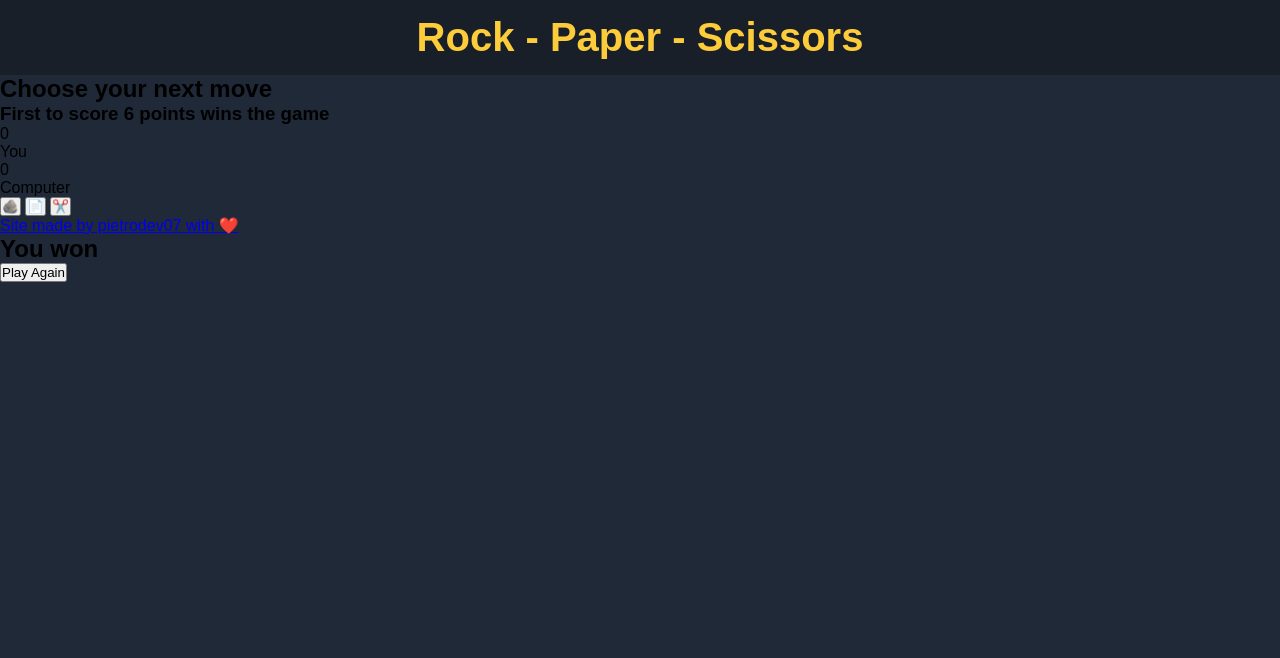
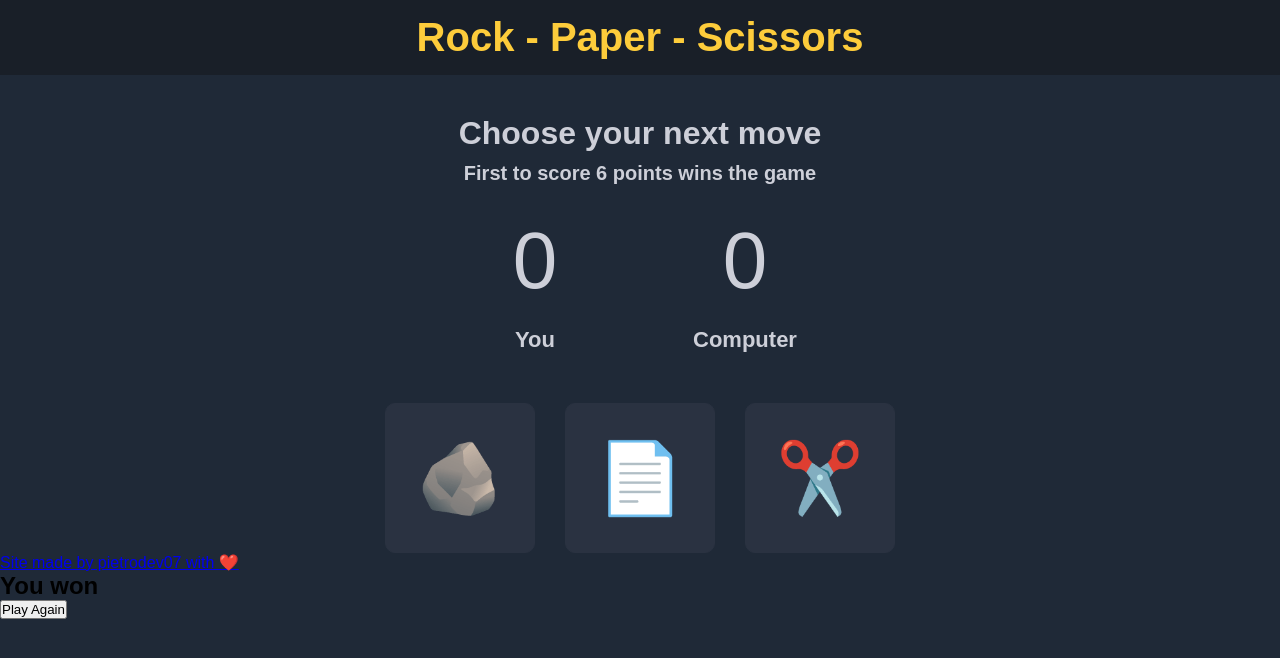
Before and after one commit to pietrodev07/rock-paper-scissors, a plain HTML site: page index.html in a window 1280 px wide. Drawn offline with Linux system fonts and the light colour scheme.

Commit message:
feat: stylized main section in style.css

```diff
--- a/css/style.css
+++ b/css/style.css
@@ -26,3 +26,67 @@ body {
   color: #fdcc3b;
   padding: 15px 0;
 }
+
+.main {
+  margin-top: 40px;
+  text-align: center;
+}
+
+.scoreboard {
+  margin-bottom: 20px;
+  color: #cdcfd8;
+}
+
+.won-lost {
+  font-size: 32px;
+  margin-bottom: 10px;
+}
+
+.score-message {
+  font-size: 20px;
+  margin-bottom: 20px;
+}
+
+.scores-container {
+  display: flex;
+  align-items: center;
+  justify-content: space-between;
+  max-width: 400px;
+  padding: 10px;
+  margin: 0 auto;
+}
+
+.score-box {
+  width: 170px;
+}
+
+.score {
+  font-size: 80px;
+  margin-bottom: 10px;
+}
+
+.cpu, .player {
+  margin: 20px 0;
+  font-size: 22px;
+  font-weight: 700;
+}
+
+.buttons-container {
+  display: flex;
+  align-items: center;
+  justify-content: center;
+  gap: 30px;
+}
+
+.btn {
+  border-radius: 10px;
+  width: 150px;
+  height: 150px;
+  background-color: #2a3241;
+  border: 1px solid #2a3241;
+  font-size: 70px;
+}
+
+.btn:hover {
+  background-color: #3b4054
+}
```
